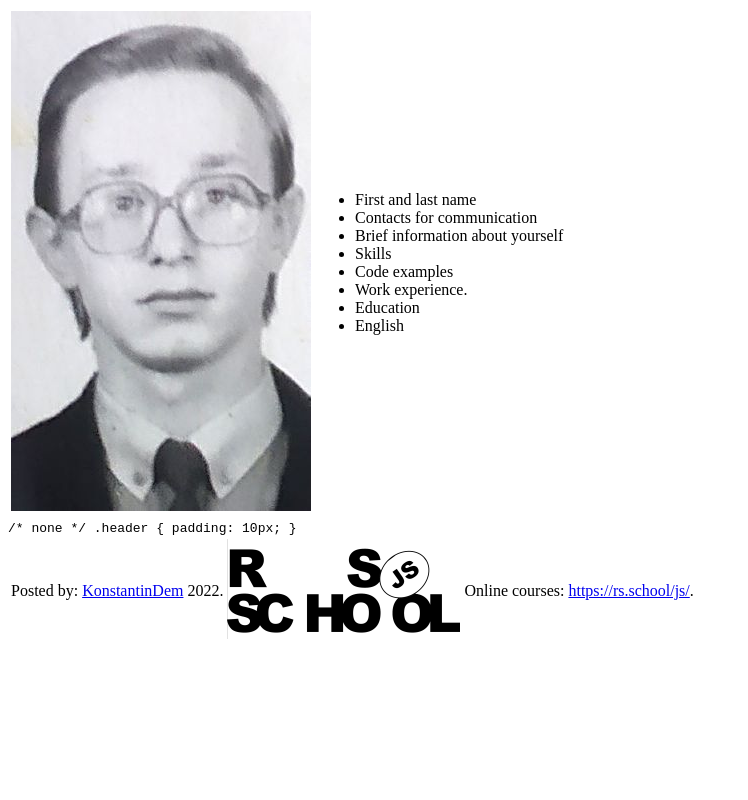
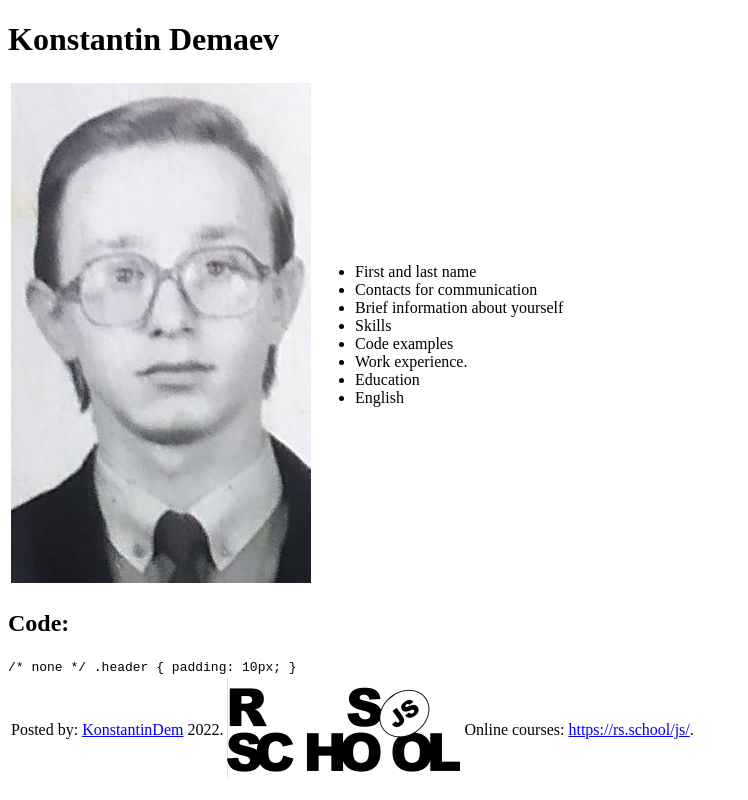
Before and after one commit to KonstantinDem/rsschool-cv, a plain HTML site: page index.html in a window 1280 px wide. Shown: the whole page, without its empty margins (0-748 px from the left). Drawn offline with Linux system fonts and the light colour scheme.

Commit message:
feat: fix html

```diff
--- a/index.html
+++ b/index.html
@@ -11,6 +11,7 @@
 <body>
     <header>
         <div>
+            <h1>Konstantin Demaev</h1>
         </div>
     </header>
     <main>
@@ -35,6 +36,8 @@
                 </tbody>
             </table>
         </div>
+        <div>
+            <h2>Code:</h2>
             </pre>
                 <code>
                     /* none */
@@ -43,6 +46,7 @@
                     }
                 </code>
             </pre>
+        </div>
     </main>
     <footer>
         <table>
```
Lines whose indentation alone changed are shown as unchanged.
